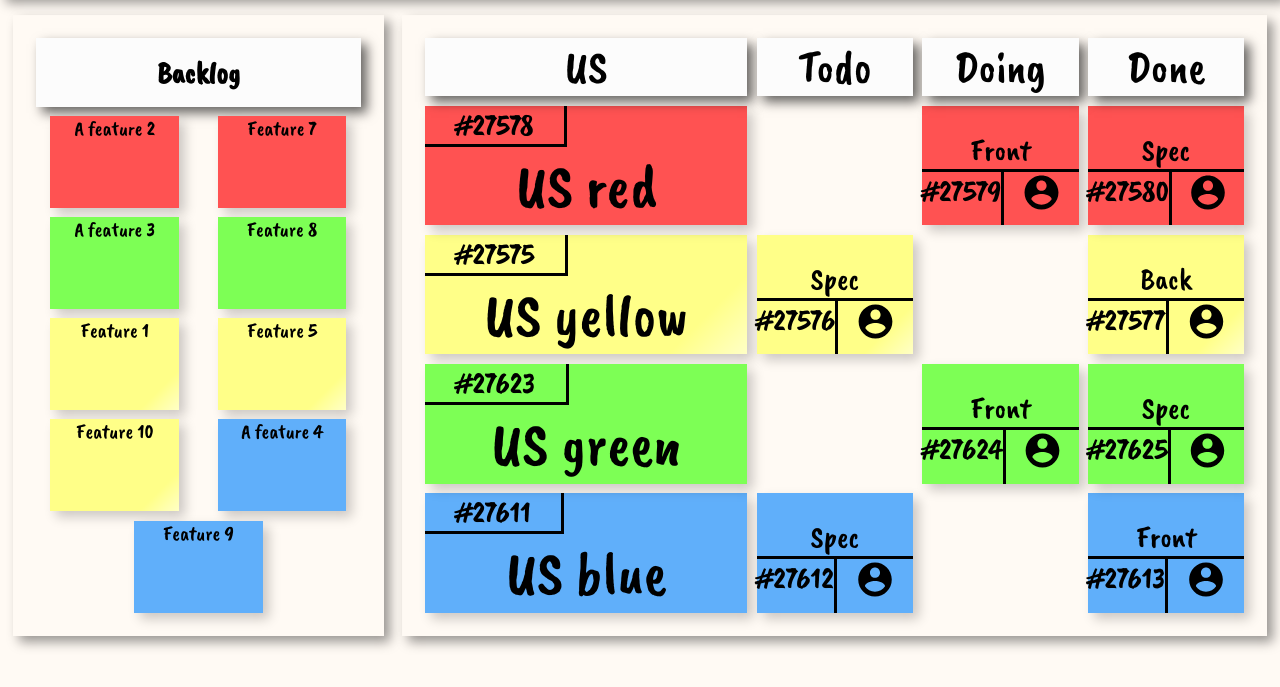
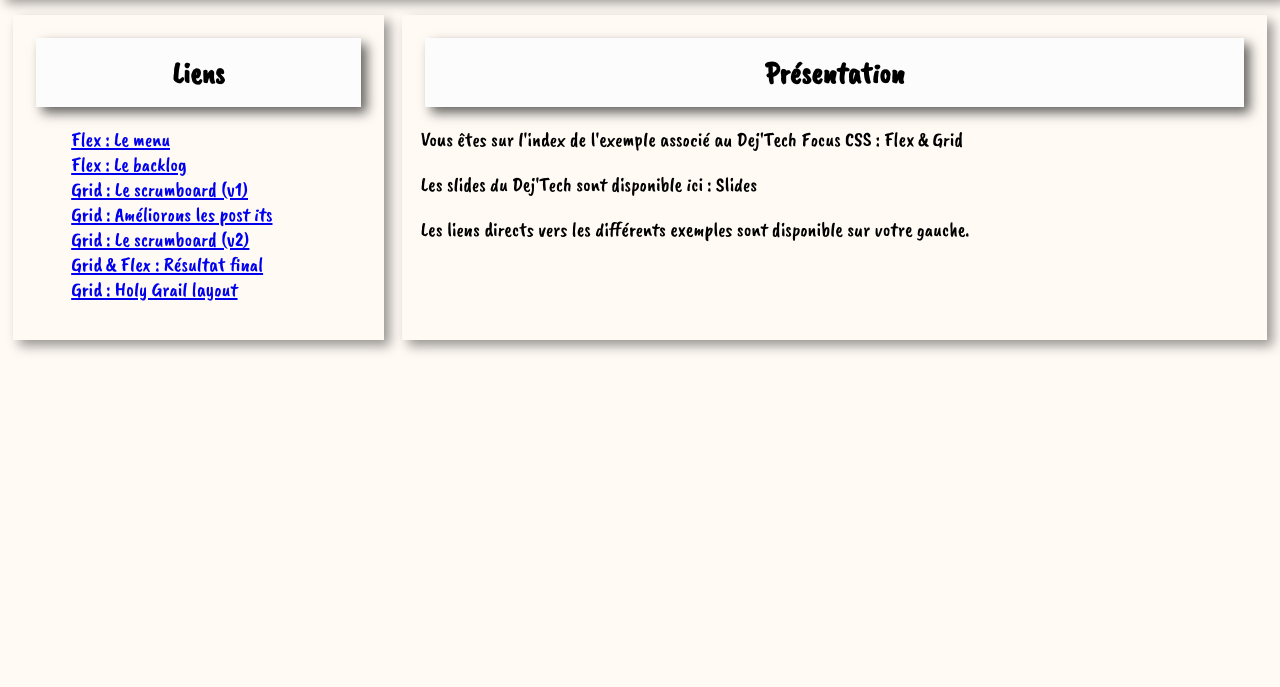
Before and after one commit to pgrasland/scrumboard, a plain HTML site: page src/index.html in a window 1280 px wide. Shown: the part 79-766 px from the top of the page. Drawn offline with nearby package versions, Linux system fonts and the light colour scheme; a web font is replaced by a local one.

Commit message:
Add doc and index page.

```diff
--- a/src/index.html
+++ b/src/index.html
@@ -1,5 +1,13 @@
 <!DOCTYPE html>
 <html>
+
+<head>
+    <meta charset="utf-8" />
+    <meta http-equiv="X-UA-Compatible" content="IE=edge">
+    <title>Dej'Tech CSS Flex & Grid</title>
+    <meta name="viewport" content="width=device-width, initial-scale=1">
+    <link rel="stylesheet" type="text/css" media="screen" href="main.css" />
+</head>
 
 <head>
     <meta charset="utf-8" />
@@ -26,95 +34,41 @@
                 <img class="flex-item" src="./assets/exit.svg">Redmine</a>
         </nav>
     </header>
-    <main class="grid-container">
-
-        <div class="us2 postit yellow large-postit user-story">
-            <div class="issue">#27575</div>
-            <div class="desc">US yellow</div>
-        </div>
-        <div class="us2 postit yellow small-postit todo">
-            <div class="issue">#27576</div>
-            <div class="desc">Spec</div>
-            <img class="avatar" src="./assets/avatar.svg">
-        </div>
-        <div class="us2 postit yellow small-postit done">
-            <div class="issue">#27577</div>
-            <div class="desc">Back</div>
-            <img class="avatar" src="./assets/avatar.svg">
-        </div>
-
-        <div class="us1 postit red large-postit user-story">
-            <div class="issue">#27578</div>
-            <div class="desc">US red</div>
-        </div>
-        <div class="us1 postit red small-postit doing">
-            <div class="issue">#27579</div>
-            <div class="desc">Front</div>
-            <img class="avatar" src="./assets/avatar.svg">
-        </div>
-        <div class="us1 postit red small-postit done">
-            <div class="issue">#27580</div>
-            <div class="desc">Spec</div>
-            <img class="avatar" src="./assets/avatar.svg">
-        </div>
-
-        <div class="us4 postit blue large-postit user-story">
-            <div class="issue">#27611</div>
-            <div class="desc">US blue</div>
-        </div>
-        <div class="us4 postit blue small-postit todo">
-            <div class="issue">#27612</div>
-            <div class="desc">Spec</div>
-            <img class="avatar" src="./assets/avatar.svg">
-        </div>
-        <div class="us4 postit blue small-postit done">
-            <div class="issue">#27613</div>
-            <div class="desc">Front</div>
-            <img class="avatar" src="./assets/avatar.svg">
-        </div>
-
-        <div class="us3 postit green large-postit user-story">
-            <div class="issue">#27623</div>
-            <div class="desc">US green</div>
-        </div>
-        <div class="us3 postit green small-postit doing">
-            <div class="issue">#27624</div>
-            <div class="desc">Front</div>
-            <img class="avatar" src="./assets/avatar.svg">
-        </div>
-        <div class="us3 postit green small-postit done">
-            <div class="issue">#27625</div>
-            <div class="desc">Spec</div>
-            <img class="avatar" src="./assets/avatar.svg">
-        </div>
-
-        <div class="postit white grid-header small-postit user-story">
-            <div class="desc">US</div>
-        </div>
-        <div class="postit white grid-header small-postit todo">
-            <div class="desc">Todo</div>
-        </div>
-        <div class="postit white grid-header small-postit doing">
-            <div class="desc">Doing</div>
-        </div>
-        <div class="postit white grid-header small-postit done">
-            <div class="desc">Done</div>
-        </div>
-        </div>
+    <main>
+        <h1 class="postit white desc">Présentation</h1>
+        <article>
+            <p>Vous êtes sur l'index de l'exemple associé au Dej'Tech Focus CSS : Flex & Grid</p>
+            <p>Les slides du Dej'Tech sont disponible ici :
+                <a>Slides</a>
+            </p>
+            <p>Les liens directs vers les différents exemples sont disponible sur votre gauche.</p>
+        </article>
     </main>
     <aside>
-        <h1 class="postit white desc">Backlog</h1>
-        <div class="flex-container">
-            <div class="postit yellow ">Feature 1</div>
-            <div class="postit red p1 ">A feature 2</div>
-            <div class="postit green p2 ">A feature 3</div>
-            <div class="postit blue not-planned ">A feature 4</div>
-            <div class="postit yellow ">Feature 5</div>
-            <div class="postit red p1 ">Feature 7</div>
-            <div class="postit green p2 ">Feature 8</div>
-            <div class="postit blue not-planned ">Feature 9</div>
-            <div class="postit yellow ">Feature 10</div>
-        </div>
+        <h1 class="postit white desc">Liens</h1>
+        <ul>
+            <li>
+                <a href='./menu/menu.html'>Flex : Le menu</a>
+            </li>
+            <li>
+                <a href='./backlog/backlog.html'>Flex : Le backlog</a>
+            </li>
+            <li>
+                <a href='./scrumboard/scrumboard.html'>Grid : Le scrumboard (v1)</a>
+            </li>
+            <li>
+                <a href='./better-postit/better-postit.html'>Grid : Améliorons les post its</a>
+            </li>
+            <li>
+                <a href='./better-scrumboard/scrumboard.html'>Grid : Le scrumboard (v2)</a>
+            </li>
+            <li>
+                <a href='./main.html'>Grid & Flex : Résultat final</a>
+            </li>
+            <li>
+                <a href='./layout.html'>Grid : Holy Grail layout</a>
+            </li>
+        </ul>
     </aside>
 </body>
 
--- a/src/main.css
+++ b/src/main.css
@@ -96,3 +96,10 @@ nav > a:first-child > img {
 nav > a:last-child > img {
   height: 1.5rem;
 }
+ul {
+  list-style-type: none;
+  text-align: left;
+}
+article {
+  text-align: left;
+}
```
Also changed, not shown: src/main.html (added, +121 -0 lines), README.md (added).
